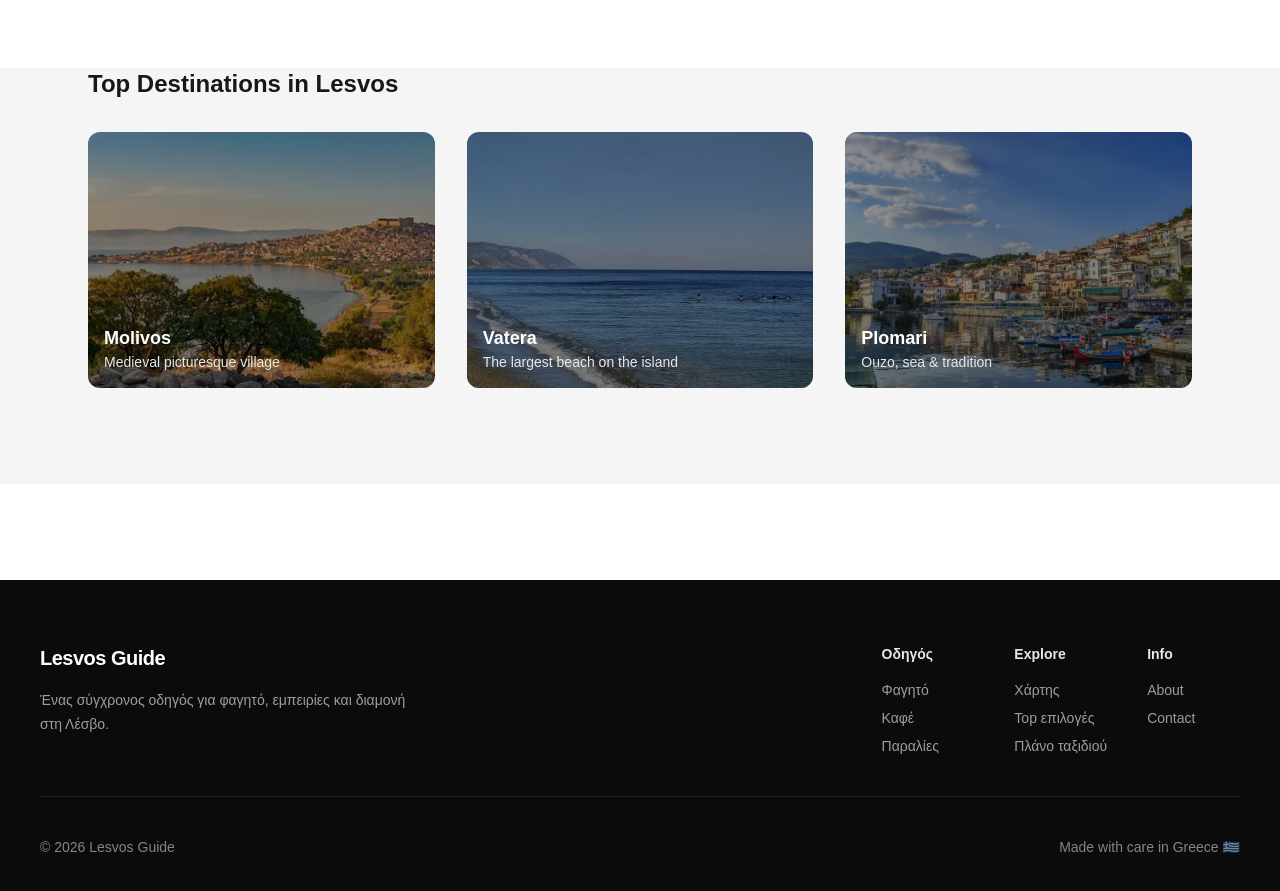
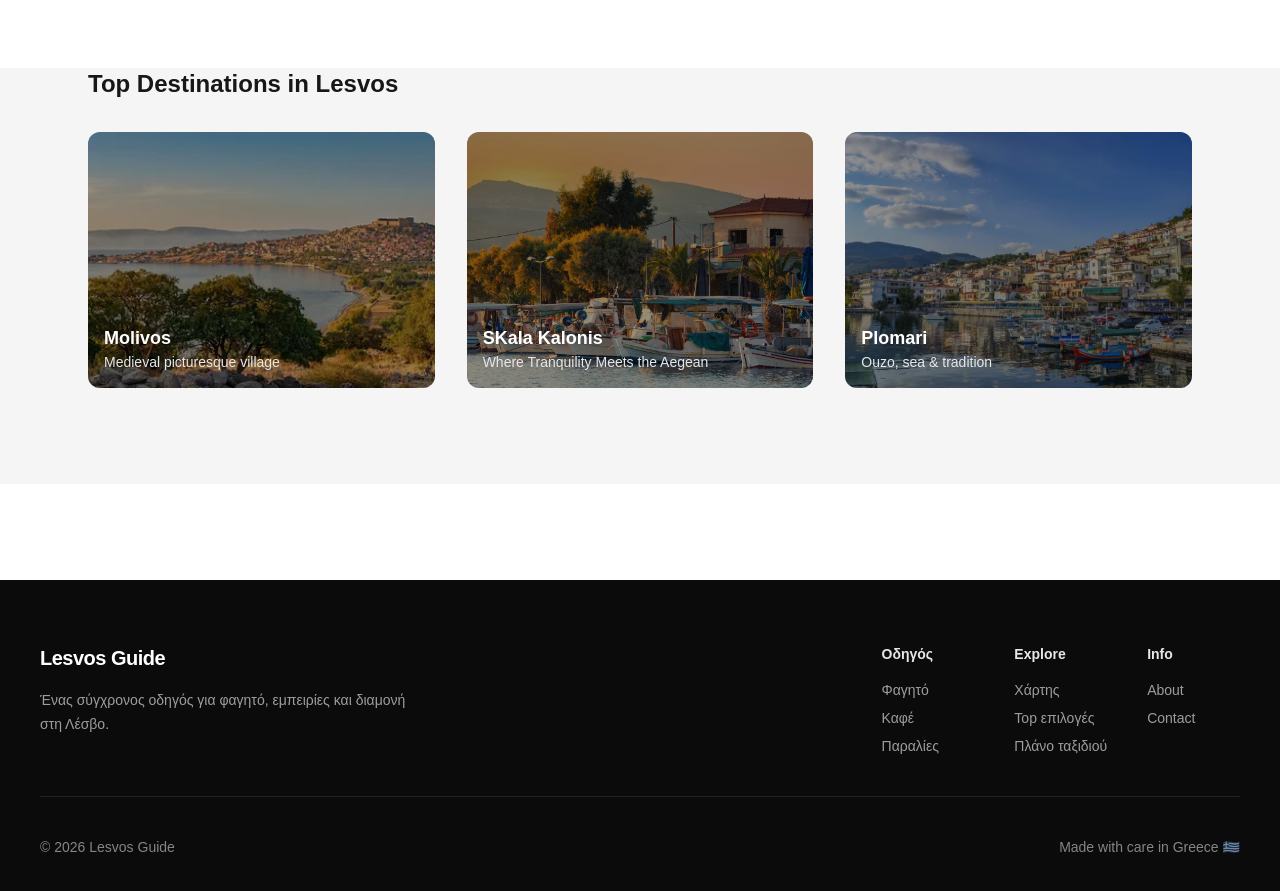
Before and after one commit to amamouridis06/lesvos-travel-guide, a Next.js app: page / in a window 1280 px wide. Shown: the part 1780-2671 px from the top of the page. Built offline with nearby package versions, Linux system fonts and the light colour scheme.

Commit message:
Update page.tsx

```diff
--- a/app/page.tsx
+++ b/app/page.tsx
@@ -129,10 +129,10 @@ export default function Home() {
               href: "/villages/molivos",
             },
             {
-              title: "Vatera",
-              subtitle: "The largest beach on the island",
-              img: "/vatera.jpg",
-              href: "/beaches/vatera",
+              title: "SKala Kalonis",
+              subtitle: "Where Tranquility Meets the Aegean",
+              img: "/skala-kallonis.jpeg",
+              href: "/villages/skala-kallonis",
             },
             {
               title: "Plomari",
```
